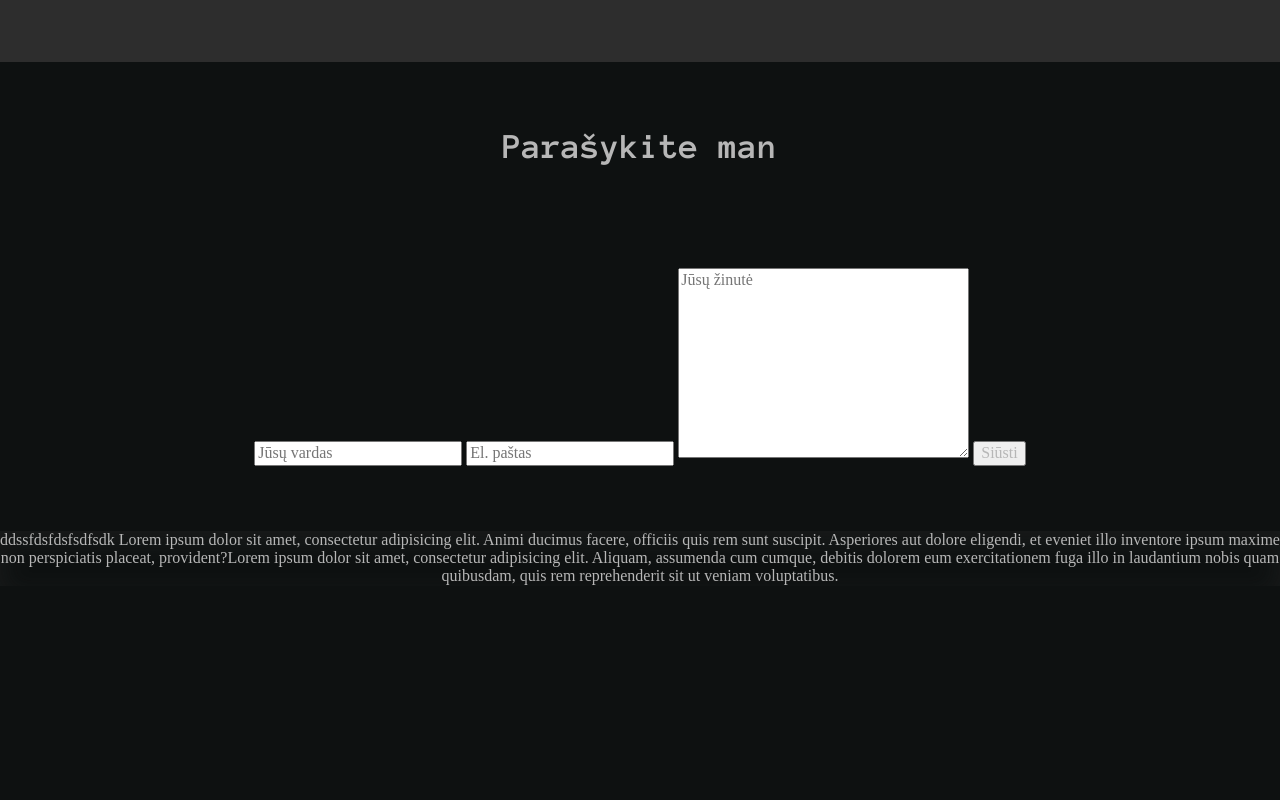
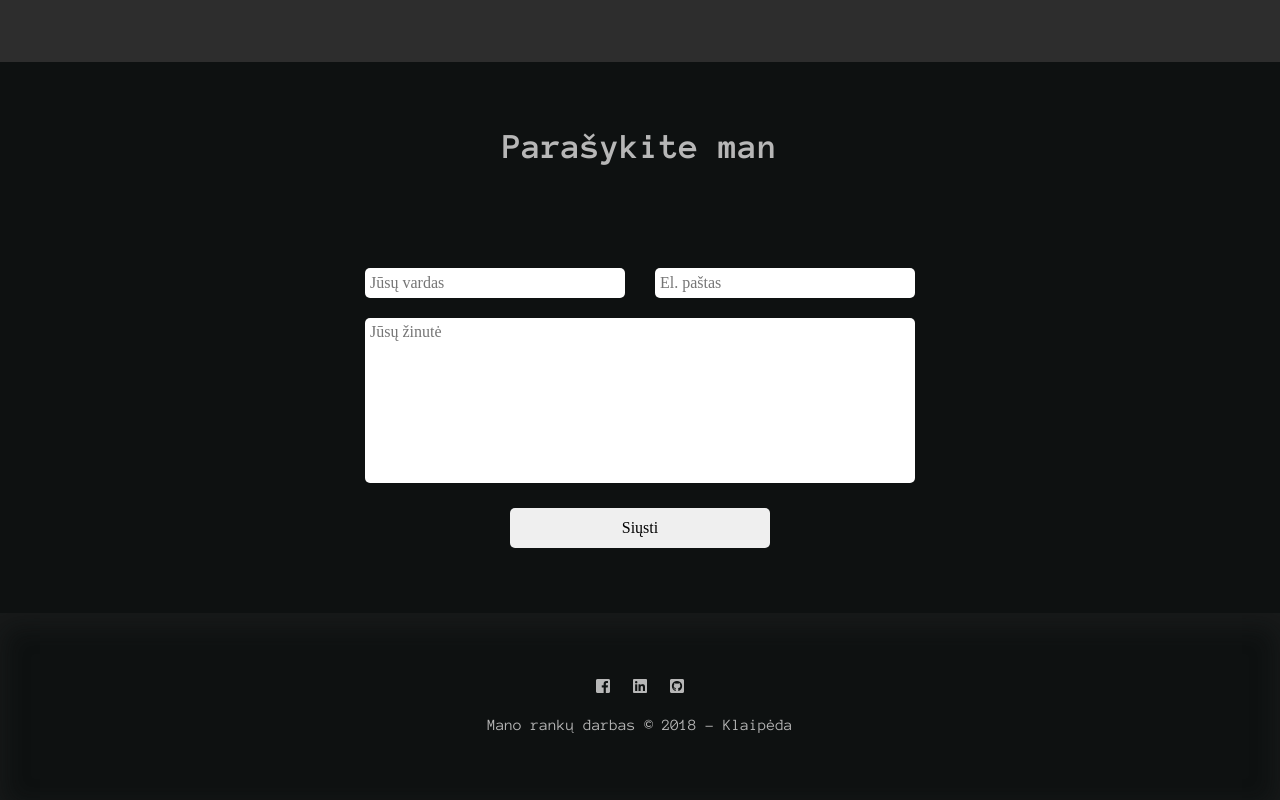
Before and after one commit to DigitalHawk1/portfolio, a website: page index.html in a window 1280 px wide. Shown: the part 2218-3018 px from the top of the page. Before the commit the page ends 2804 px from the top, so only its background shows below. Drawn offline with nearby package versions, Linux system fonts and the light colour scheme.

Commit message:
Finished contact-me and footer

```diff
--- a/css/layout/_footer.scss
+++ b/css/layout/_footer.scss
@@ -4,4 +4,33 @@ footer {
   -webkit-box-shadow: inset 0 10px 25px 5px rgba(45,45,45,0.31);
   -moz-box-shadow: inset 0 10px 25px 5px rgba(45,45,45,0.31);
   box-shadow: inset 0 10px 25px 5px rgba(45,45,45,0.31);
+  #footer-social-nav {
+    margin-bottom: 20px;
+  }
 }
+
+#footer-social-nav .social-nav-link {
+  padding: 5px;
+  margin: 5px;
+}
+
+.fa-facebook-square {
+  transition: all .3s;
+  &:hover {
+    color: #4267b2;
+  }
+}
+
+.fa-linkedin {
+  transition: all .3s;
+  &:hover {
+    color: #0077b5;
+  }
+}
+
+.fa-github-square {
+  transition: all .3s;
+  &:hover {
+    color: #fff;
+  }
+}
--- a/css/sections&pages/_contact-me.scss
+++ b/css/sections&pages/_contact-me.scss
@@ -0,0 +1,45 @@
+.form-container {
+  width: 550px;
+  margin: 0 auto;
+  span {
+    display: flex;
+    flex-direction: row;
+    flex-wrap: nowrap;
+    justify-content: space-between;
+    align-content: center;
+    align-items: center;
+    margin-bottom: 20px;
+  }
+  button {
+    width: 260px;
+    height: 40px;
+    border: none;
+    border-radius: 5px;
+    color: black;
+    transition: all .3s;
+    &:hover {
+      background: #9d6d4e;
+      color: #b7b7b7;
+    }
+  };
+}
+
+.form-input {
+  width: 260px;
+  height: 30px;
+  border-radius: 5px;
+  border: none;
+  padding: 2px 5px;
+  color: black;
+}
+
+textarea {
+  width: 550px;
+  height: 165px;
+  border: none;
+  border-radius: 5px;
+  resize: none;
+  margin-bottom: 20px;
+  padding: 5px;
+  color: black;
+}
--- a/css/sections&pages/_module.scss
+++ b/css/sections&pages/_module.scss
@@ -1,3 +1,4 @@
 @import 'hero-section';
 @import 'portfolio';
 @import 'about';
+@import 'contact-me';
--- a/index.html
+++ b/index.html
@@ -19,6 +19,7 @@
     <link rel="stylesheet" href="./css/style.css">
     <link href="https://fonts.googleapis.com/css?family=Anonymous+Pro:400,400i,700,700i|Slabo+27px&amp;subset=latin-ext"
           rel="stylesheet">
+    <link href="https://use.fontawesome.com/releases/v5.0.8/css/all.css" rel="stylesheet">
 
     <script src="https://ajax.googleapis.com/ajax/libs/angularjs/1.6.9/angular.min.js"></script>
 </head>
@@ -107,14 +108,14 @@
         <div class="container">
             <h2>Parašykite man</h2>
 
-            <div class="flexbox-container">
+            <div class="form-container">
                 <form action="">
                     <span>
-                        <input type="text" name="name" placeholder="Jūsų vardas" required>
-                        <input type="email" name="email" placeholder="El. paštas" required>
+                        <input class="form-input" type="text" name="name" placeholder="Jūsų vardas" required>
+                        <input class="form-input" type="email" name="email" placeholder="El. paštas" required>
                     </span>
                     <textarea name="message" id="" cols="30" rows="10" placeholder="Jūsų žinutė" required></textarea>
-                    <button>Siūsti</button>
+                    <button>Siųsti</button>
                 </form>
             </div>
         </div>
@@ -122,10 +123,20 @@
 
 </div>
 <footer>
-    ddssfdsfdsfsdfsdk Lorem ipsum dolor sit amet, consectetur adipisicing elit. Animi ducimus facere, officiis quis rem
-    sunt suscipit. Asperiores aut dolore eligendi, et eveniet illo inventore ipsum maxime non perspiciatis placeat,
-    provident?Lorem ipsum dolor sit amet, consectetur adipisicing elit. Aliquam, assumenda cum cumque, debitis dolorem
-    eum exercitationem fuga illo in laudantium nobis quam quibusdam, quis rem reprehenderit sit ut veniam voluptatibus.
+    <div class="container">
+        <nav id="footer-social-nav">
+            <a href="https://www.facebook.com/antanas.stanys.9" class="social-nav-link">
+                <span class="fab-wrapper"><i class="fab fa-facebook-square"></i></span>
+            </a>
+            <a href="https://www.linkedin.com/in/antanas-stanys-812050155/" class="social-nav-link">
+                <span class="fab-wrapper"><i class="fab fa-linkedin"></i></span>
+            </a>
+            <a href="https://github.com/DigitalHawk1/" class="social-nav-link">
+                <span class="fab-wrapper"><i class="fab fa-github-square"></i></span>
+            </a>
+        </nav>
+        <p>Mano rankų darbas © 2018 - Klaipėda</p>
+    </div>
 </footer>
 </body>
 </html>
```
Also changed, not shown: css/style.css, 1 other file.
